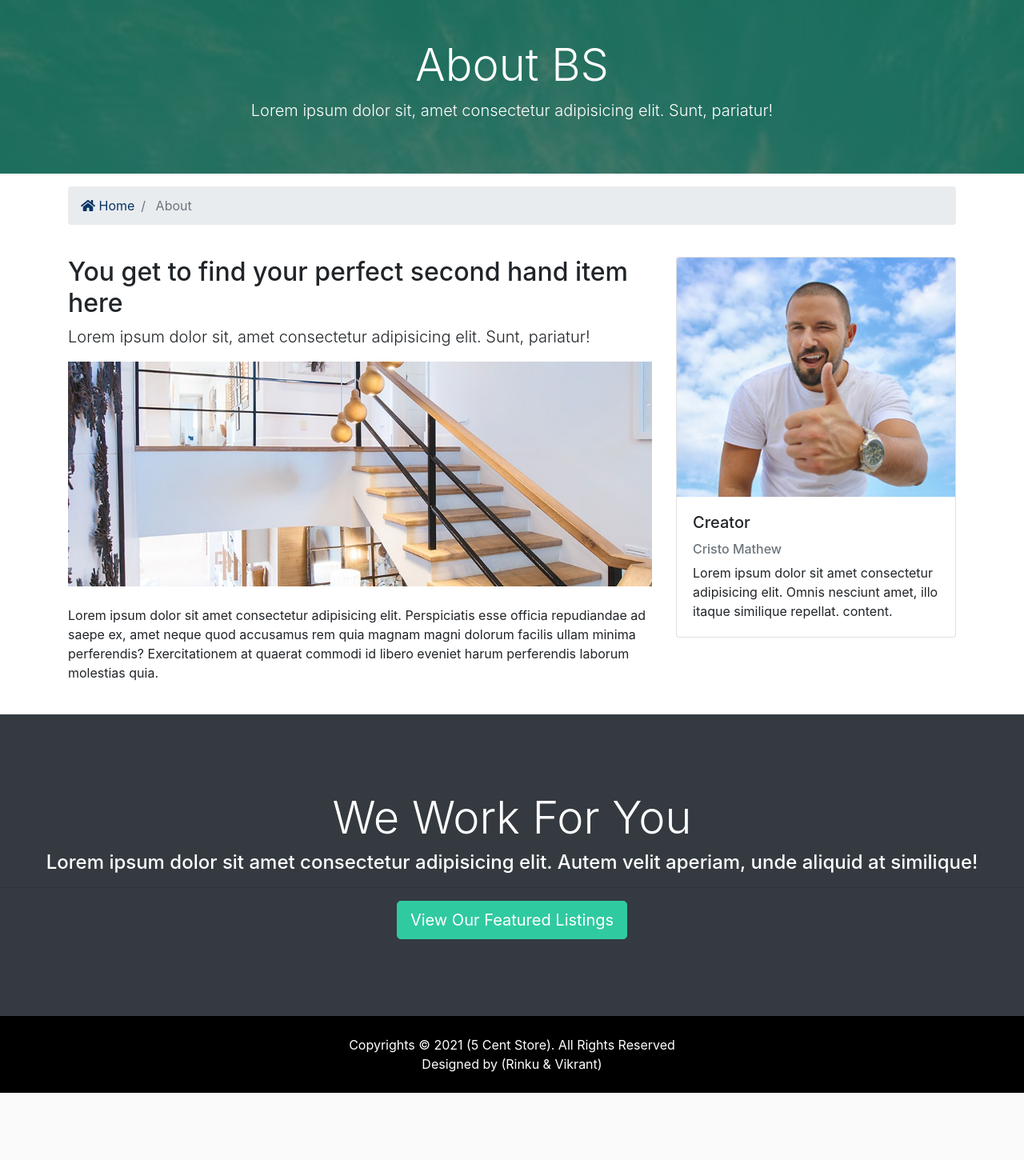
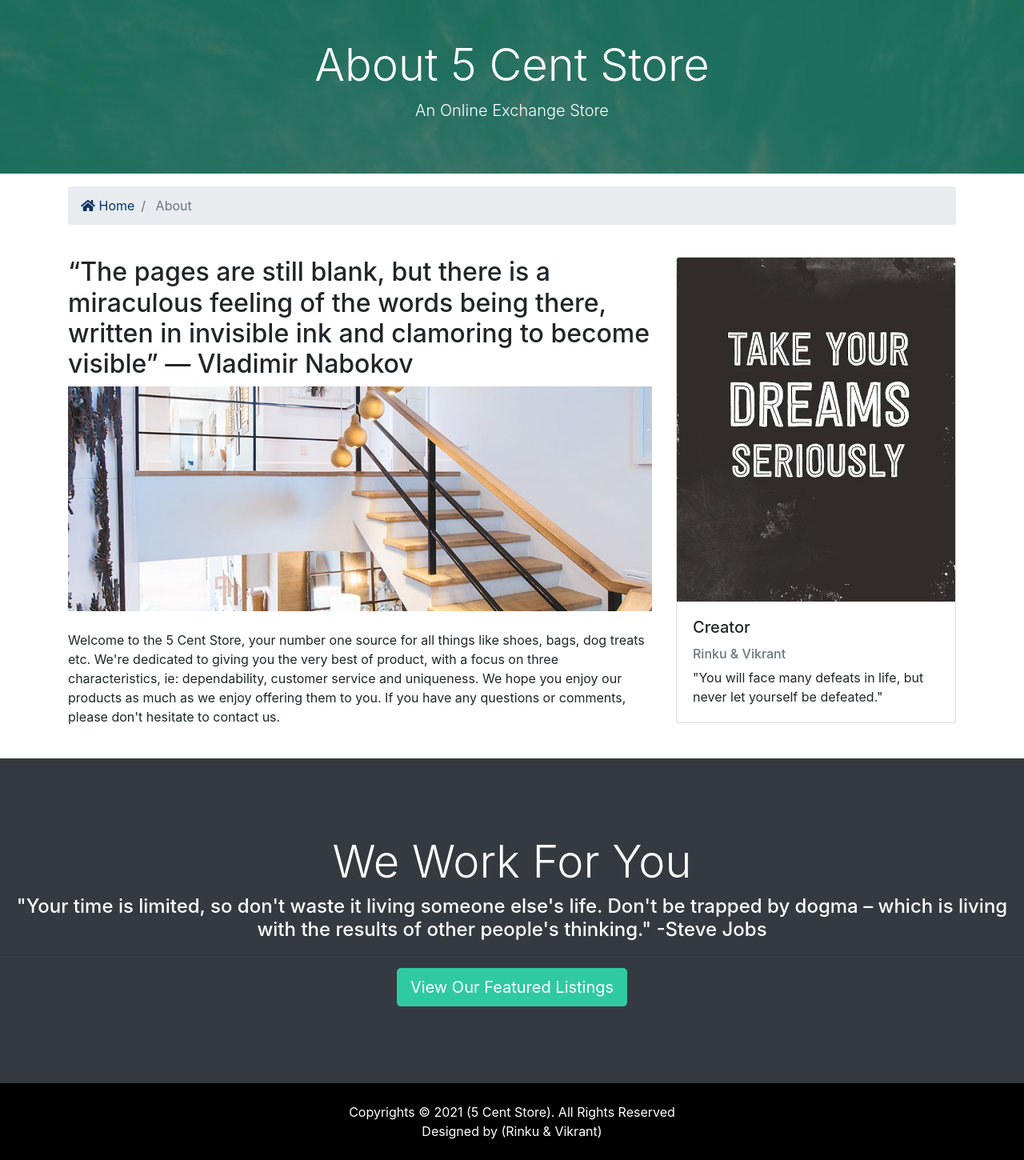
Before and after one commit to Rinku97/5_Cent_Store, a Django app: page /about/ in a window 1280 px wide. Shown: the part 106-1556 px from the top of the page at 80% size. Before the commit the page ends 1472 px from the top, so only its background shows below. Run offline with Django 3.2, Linux system fonts and the light colour scheme; some libraries are stand-ins or nearby versions.

Commit message:
added about pages

```diff
--- a/templates/pages_app/about.html
+++ b/templates/pages_app/about.html
@@ -6,8 +6,8 @@
     <div class="container">
       <div class="row text-center">
         <div class="col-md-12">
-          <h1 class="display-4">About BS</h1>
-          <p class="lead">Lorem ipsum dolor sit, amet consectetur adipisicing elit. Sunt, pariatur!</p>
+          <h1 class="display-4">About 5 Cent Store</h1>
+          <p class="lead">An Online Exchange Store</p>
         </div>
       </div>
     </div>
@@ -32,21 +32,20 @@
     <div class="container">
       <div class="row">
         <div class="col-md-8">
-          <h2>You get to find your perfect second hand item here </h2>
-          <p class="lead">Lorem ipsum dolor sit, amet consectetur adipisicing elit. Sunt, pariatur!</p>
+          <h2>“The pages are still blank, but there is a miraculous feeling of the words being there, written in invisible ink and clamoring to become visible”
+― Vladimir Nabokov</h2>
           <img src="assets/img/about.jpg" alt="">
-          <p class="mt-4">Lorem ipsum dolor sit amet consectetur adipisicing elit. Perspiciatis esse officia repudiandae ad saepe ex, amet
-            neque quod accusamus rem quia magnam magni dolorum facilis ullam minima perferendis? Exercitationem at quaerat
-            commodi id libero eveniet harum perferendis laborum molestias quia.</p>
+          <p class="mt-4">Welcome to the 5 Cent Store, your number one source for all things like shoes, bags, dog treats etc. We're dedicated to giving you the very best of product, with a focus on three characteristics, ie: dependability, customer service and uniqueness.
+
+We hope you enjoy our products as much as we enjoy offering them to you. If you have any questions or comments, please don't hesitate to contact us.</p>
         </div>
         <div class="col-md-4">
           <div class="card">
-            <img class="card-img-top" src="{% static 'img/realtors/mark.jpg'%}" alt="Seller of the month">
+            <img class="card-img-top" src="{% static 'img/realtors/dream.jpg'%}" alt="Seller of the month">
             <div class="card-body">
               <h5 class="card-title">Creator</h5>
-              <h6 class="text-secondary">Cristo Mathew</h6>
-              <p class="card-text">Lorem ipsum dolor sit amet consectetur adipisicing elit. Omnis nesciunt amet, illo itaque similique repellat.
-                content.
+              <h6 class="text-secondary">Rinku & Vikrant</h6>
+              <p class="card-text">"You will face many defeats in life, but never let yourself be defeated."
               </p>
             </div>
           </div>
@@ -58,7 +57,7 @@
   <!-- Work -->
   <section id="work" class="bg-dark text-white text-center">
     <h2 class="display-4">We Work For You</h2>
-    <h4>Lorem ipsum dolor sit amet consectetur adipisicing elit. Autem velit aperiam, unde aliquid at similique!</h4>
+    <h4>"Your time is limited, so don't waste it living someone else's life. Don't be trapped by dogma – which is living with the results of other people's thinking." -Steve Jobs</h4>
     <hr>
     <a href="{%url 'listings'%}" class="btn btn-secondary text-white btn-lg">View Our Featured Listings</a>
   </section>
```
Also changed, not shown: templates/pages_app/index.html (+4 -8 lines), Store/static/img/realtors/dream.jpg (added), media/photos/2021/03/08/13-inch-macbook-pro-2020-hero-rene.jpg (added), media/photos/2021/03/08/2018-macbook-pro-980x620.jpg (added), media/photos/2021/03/08/803-8032683_blink-application-macbook-pro-home-screen.jpg (added), media/photos/2021/03/08/Install-macOS-Mojave-Selector.jpg (added), media/photos/2021/03/08/download-big-sur-without-dev-account.jpeg (added), media/photos/2021/03/08/fr.jpg (added), media/photos/2021/03/08/idm-mac-alternatives.jpg (added).
